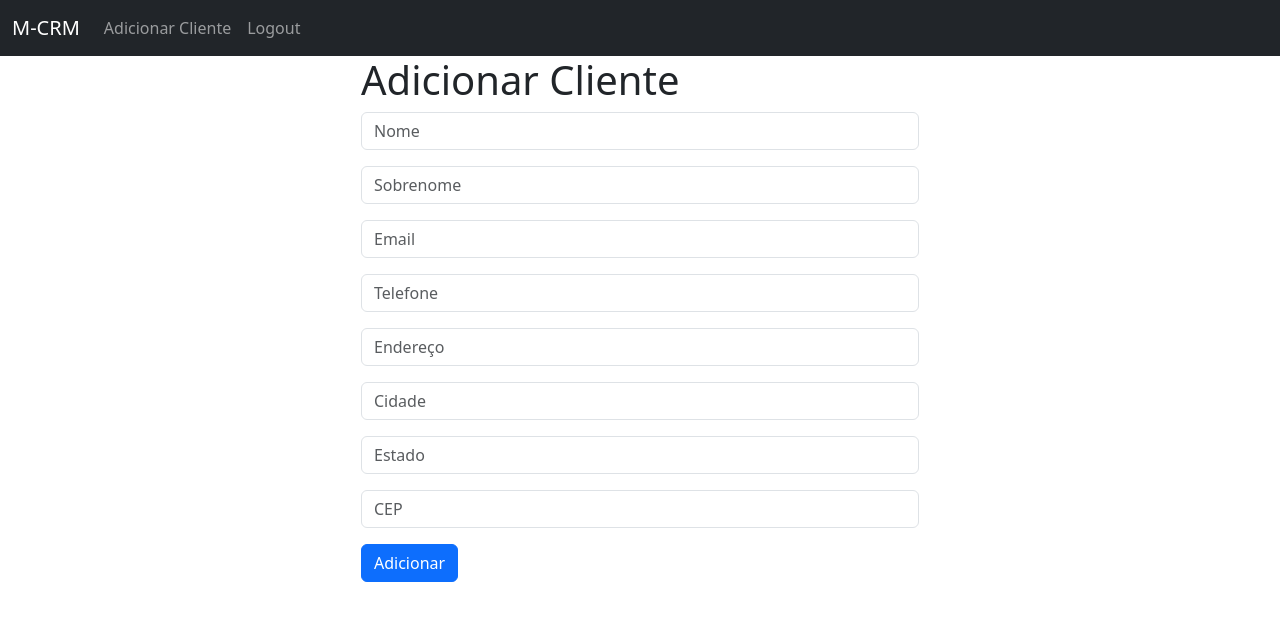
After one commit to Mannelz/Django, a Django app: page /add_record/ in a window 1280 px wide. The commit adds this page. Shown: the top 621 px of the page. Run offline with Django 5.2, Linux system fonts and the light colour scheme; the visitor is signed in with stand-in values (Sample User, id 1).

Commit message:
create customer add

```diff
--- a/website/forms.py
+++ b/website/forms.py
@@ -1,6 +1,7 @@
 from django.contrib.auth.forms import UserCreationForm
 from django.contrib.auth.models import User
 from django import forms
+from .models import Record
 
 class SignUpForm(UserCreationForm):
     first_name = forms.CharField(label='', max_length=20, widget=forms.TextInput(attrs={'class':'form-control', 'placeholder':'Nome'}))
@@ -18,3 +19,17 @@ class SignUpForm(UserCreationForm):
     class Meta:
         model = User
         fields = ('first_name', 'last_name', 'username', 'email', 'password1', 'password2')
+
+class AddRecordForm(forms.ModelForm):
+    first_name = forms.CharField(required=True, label='', widget=forms.TextInput(attrs={'class':'form-control', 'placeholder':'Nome'}))
+    last_name = forms.CharField(required=True, label='', widget=forms.TextInput(attrs={'class':'form-control', 'placeholder':'Sobrenome'}))
+    email = forms.EmailField(required=True, label='', widget=forms.TextInput(attrs={'class':'form-control', 'placeholder':'Email'}))
+    phone = forms.CharField(required=True, label='', widget=forms.TextInput(attrs={'class':'form-control', 'placeholder':'Telefone'}))
+    address = forms.CharField(required=True, label='', widget=forms.TextInput(attrs={'class':'form-control', 'placeholder':'Endereço'}))
+    city = forms.CharField(required=True, label='', widget=forms.TextInput(attrs={'class':'form-control', 'placeholder':'Cidade'}))
+    state = forms.CharField(required=True, label='', widget=forms.TextInput(attrs={'class':'form-control', 'placeholder':'Estado'}))
+    zipcode = forms.CharField(required=True, label='', widget=forms.TextInput(attrs={'class':'form-control', 'placeholder':'CEP'}))
+
+    class Meta:
+        model = Record
+        exclude = ('user',)
--- /dev/null
+++ b/website/templates/add_record.html
@@ -0,0 +1,10 @@
+{% extends 'base.html' %} {% block content %}
+<div class="col-md-6 offset-md-3">
+  <h1>Adicionar Cliente</h1>
+
+  <form method="post" action="{% url 'add_record' %}">
+    {% csrf_token %} {{ form.as_p }}
+    <button type="submit" class="btn btn-primary">Adicionar</button>
+  </form>
+</div>
+{% endblock %}
--- a/website/templates/navbar.html
+++ b/website/templates/navbar.html
@@ -16,9 +16,12 @@
       <ul class="navbar-nav me-auto mb-2 mb-lg-0">
         {% if user.is_authenticated %}
         <li class="nav-item">
+          <a class="nav-link" href="{% url 'add_record' %}">Adicionar Cliente</a>
+        </li>
+
+        <li class="nav-item">
           <a class="nav-link" href="{% url 'logout' %}">Logout</a>
         </li>
-
         {% else %}
         <li class="nav-item">
           <a class="nav-link" href="{% url 'register' %}">Cadastrar</a>
--- a/website/urls.py
+++ b/website/urls.py
@@ -7,5 +7,6 @@ urlpatterns = [
     path('logout/', views.logout_user, name='logout'),
     path('register/', views.register_user, name='register'),
     path('record/<int:pk>', views.customer_record, name='record'),
+    path('add_record/', views.add_record, name='add_record'),
     path('delete_record/<int:pk>', views.delete_record, name='delete_record'),
 ]
--- a/website/views.py
+++ b/website/views.py
@@ -1,7 +1,7 @@
 from django.shortcuts import render, redirect
 from django.contrib.auth import authenticate, login, logout
 from django.contrib import messages
-from .forms import SignUpForm
+from .forms import SignUpForm, AddRecordForm
 from .models import Record
 
 # Create your views here.
@@ -61,6 +61,20 @@ def customer_record(request, pk):
         messages.error(request, 'Você precisa estar logado para acessar esta página!')
         return redirect('login')
 
+def add_record(request):
+    form = AddRecordForm(request.POST or None)
+    if request.user.is_authenticated:
+        if request.method == 'POST':
+            if form.is_valid():
+                add_record = form.save()
+                messages.success(request, 'Cliente adicionado com sucesso!')
+                return redirect('home')
+        else:
+            return render(request, 'add_record.html', {'form':form})
+    else:
+        messages.error(request, 'Você precisa estar logado para adicionar um cliente!')
+        return redirect('login')
+
 def delete_record(request, pk):
     if request.user.is_authenticated:
         delete_it = Record.objects.get(id=pk)
```
